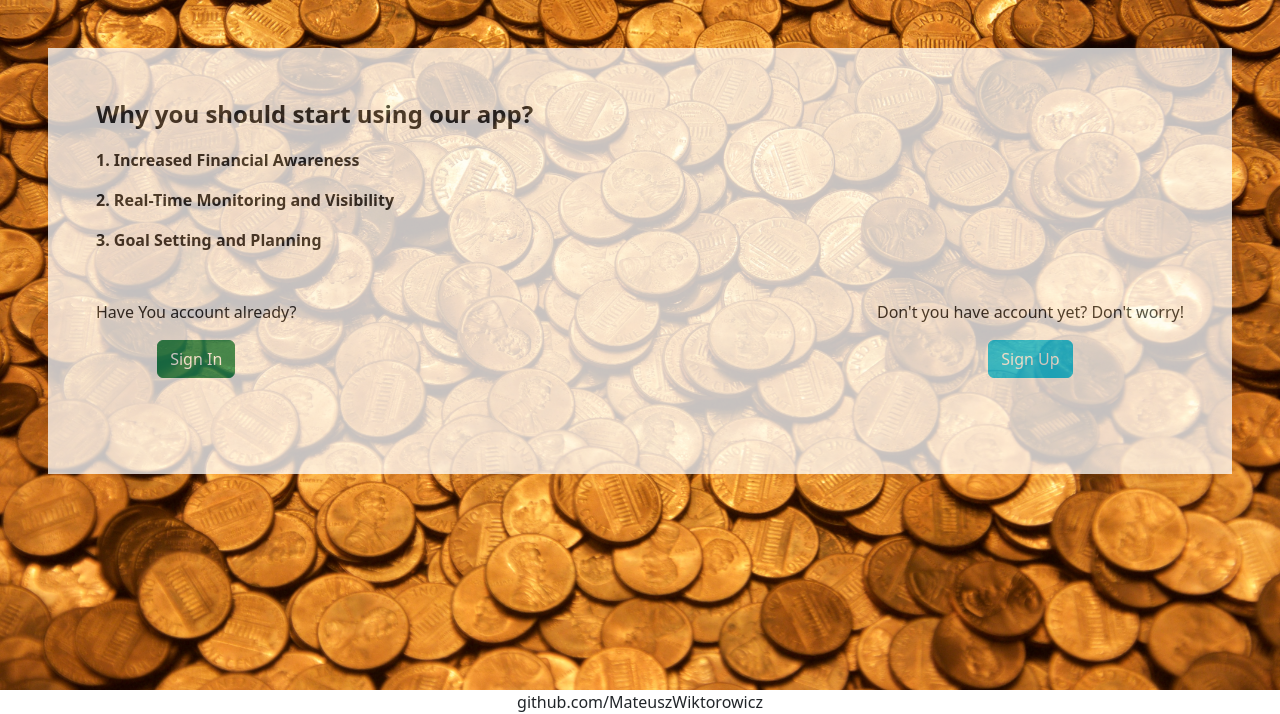
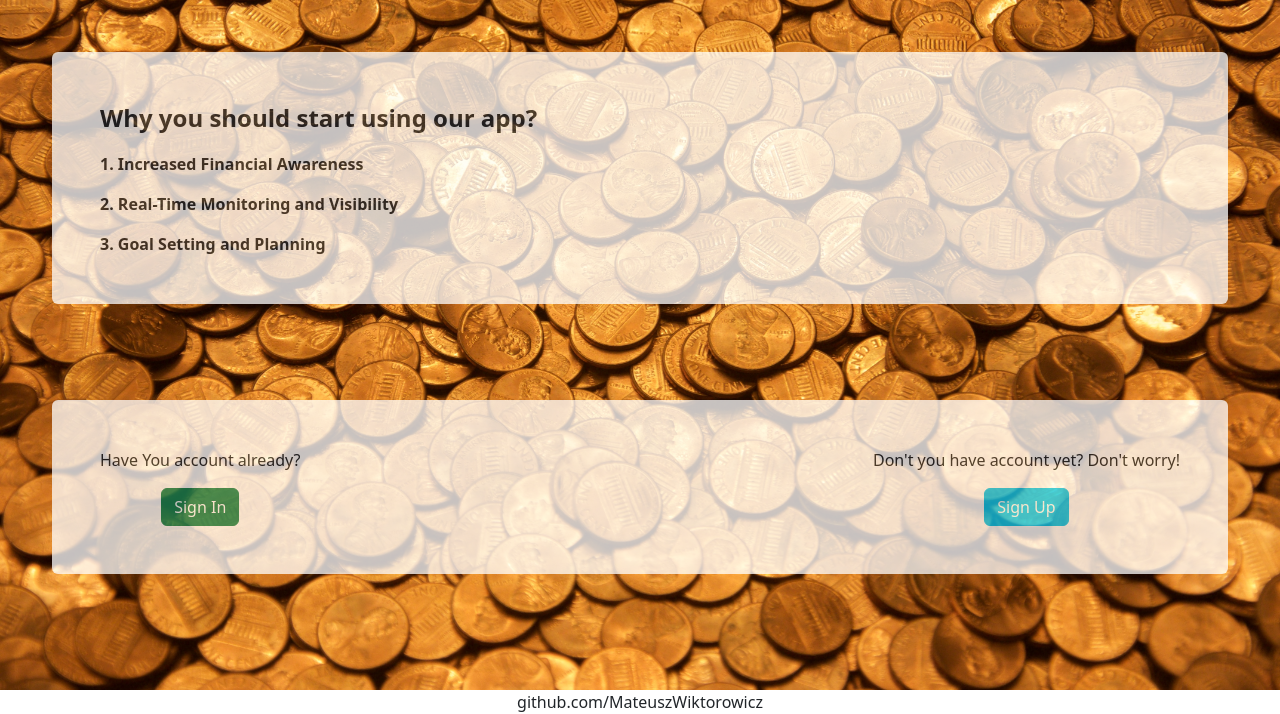
Before and after one commit to MateuszWiktorowicz/PersonalFinances, a PHP site: page / in a window 1280 px wide. Shown: the part 86-800 px from the top of the page. Run offline with PHP 8.4, Linux system fonts and the light colour scheme.

Commit message:
main page layout done

```diff
--- a/index.html
+++ b/index.html
@@ -35,8 +35,8 @@
         </div>
     </nav>
     <main>
-        <div class="d-flex flex-column bg-white opacity-75 m-5 p-5">
-            <div class="bg-white">
+        <div class="d-flex flex-column m-1">
+            <div class="bg-white rounded opacity-75 m-5 p-5">
                 <div class="d-flex flex-column gap-3 fw-bold">
                     <div class="fs-4">Why you should start using our app?</div>
                     <div>1. Increased Financial Awareness</div>
@@ -45,7 +45,7 @@
                 </div>
 
             </div>
-            <div class="d-flex flex-column flex-md-row bg-white justify-content-between my-5 align-items-center gap-5">
+            <div class="d-flex flex-column flex-md-row bg-white opacity-75 rounded justify-content-between my-5 align-items-center gap-5 m-5 p-5">
                 <div class="d-flex flex-column align-items-center gap-3">
                     <div>Have You account already?</div>
                     <div><button class="btn btn-success">Sign In</button></div>
--- a/styles.css
+++ b/styles.css
@@ -13,6 +13,11 @@ main {
     flex: 1;
 }
 
+.opacity100 {
+    opacity: 100;
+    background-color: white;
+}
+
 @media (max-width: 768px) {
     #navMainPageButtons .btn {
         display: none;
```
